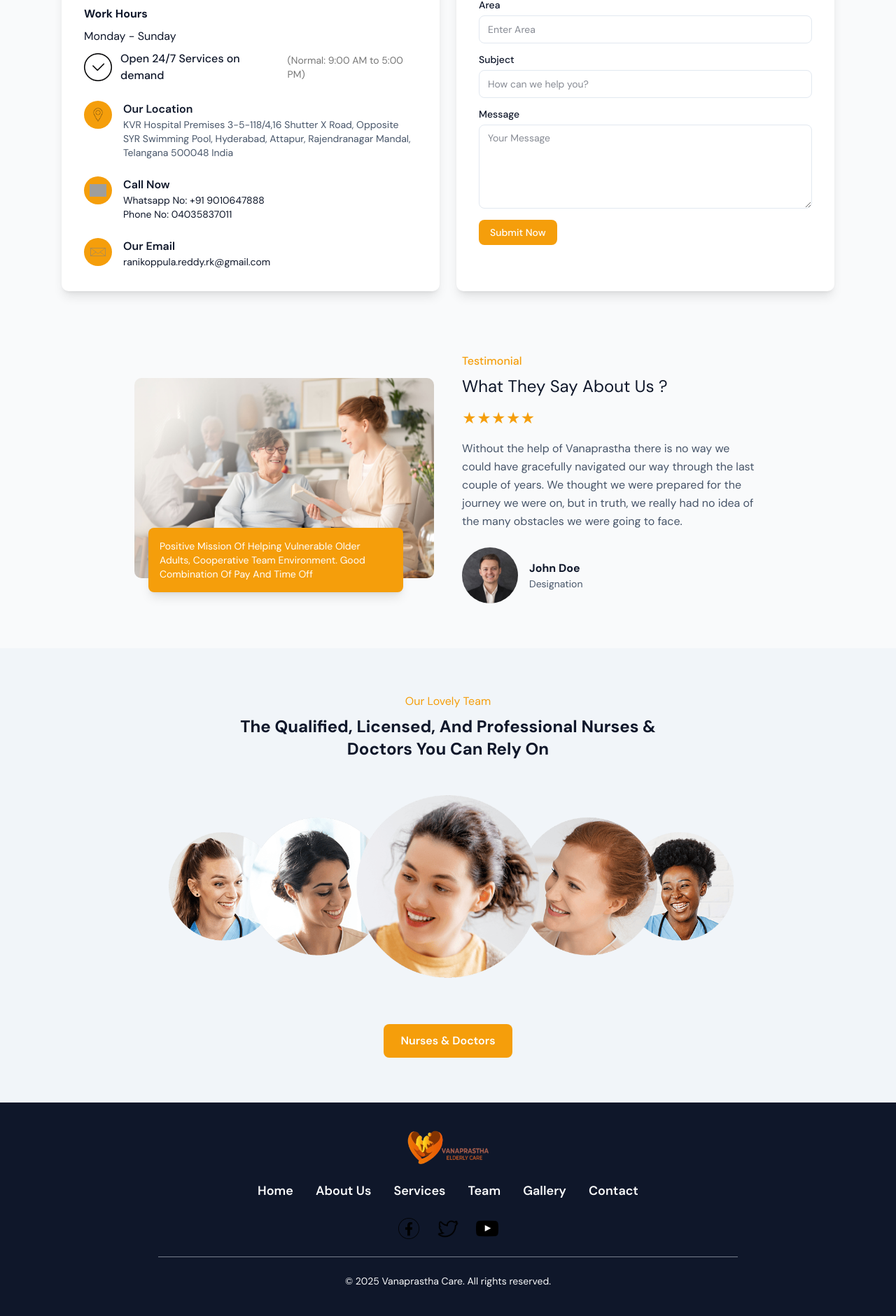
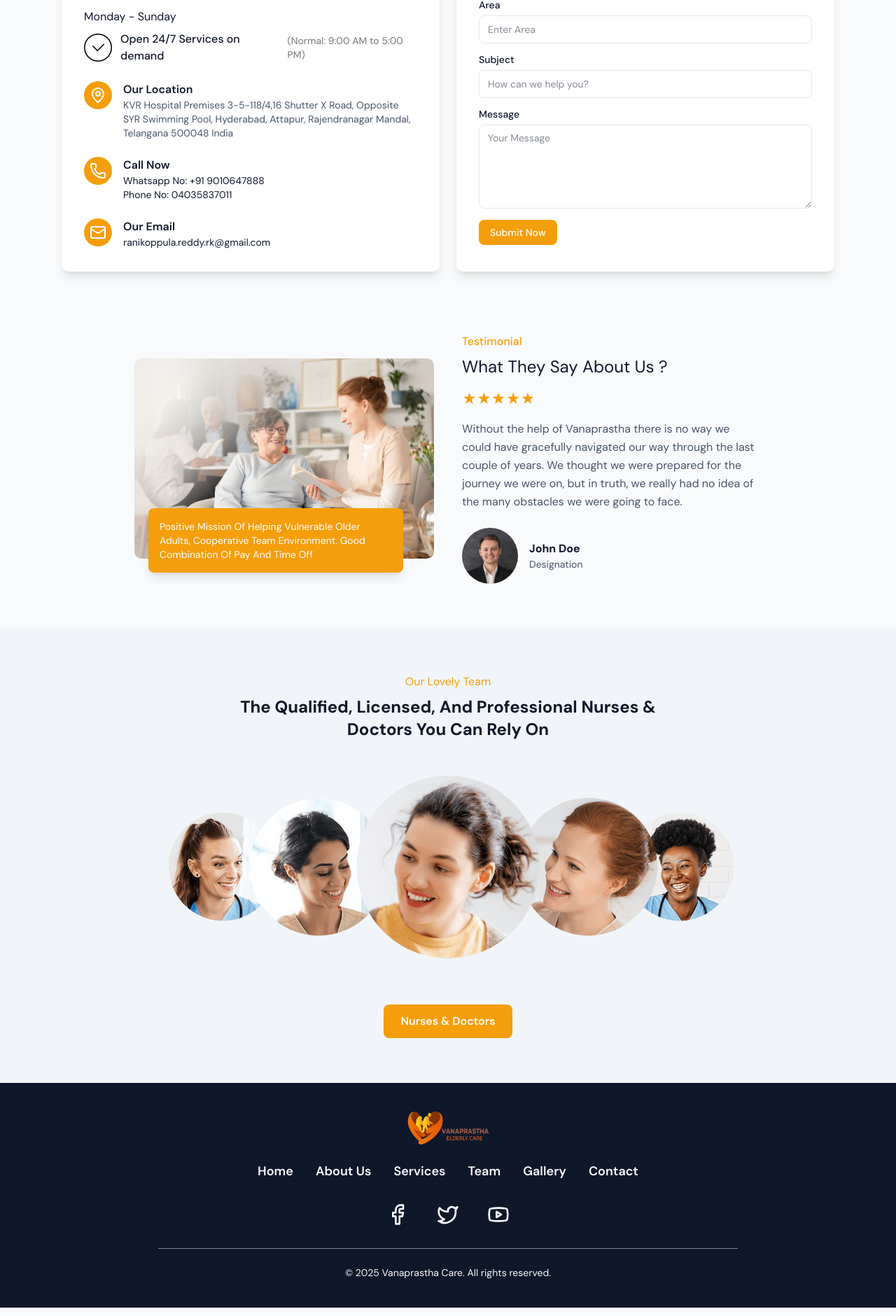
Before and after one commit to Sarthak68419/Vanaprastha, a Next.js app: page / in a window 1280 px wide. Shown: the part 2236-4116 px from the top of the page at 70% size. Built offline with nearby package versions, Linux system fonts and the light colour scheme; grey boxes are pictures that could not be loaded.

Commit message:
feat: Used superior lucide icons

```diff
--- a/src/app/contact/page.tsx
+++ b/src/app/contact/page.tsx
@@ -2,6 +2,7 @@ import React from 'react';
 import Image from 'next/image';
 import Footer from '../../components/Footer';
 import ContactForm from '@/components/ContactForm';
+import { MapPin, Phone, Mail } from 'lucide-react';
 
 export default function Contact() {
     return (
@@ -18,7 +19,7 @@ export default function Contact() {
                     <div className="prose prose-neutral max-w-none">
                         <h4 className="text-primary font-bold">Get In Touch</h4>
                         <h2 className="mt-2 text-3xl font-bold">
-                            Come & Be a Part Of Our New Family
+                            Come and be a part of our New Family
                         </h2>
                         <p className="mt-4">
                             Elderlycare is an umbrella term for a wide array of
@@ -47,12 +48,9 @@ export default function Contact() {
                     </div>
 
                     <div className="mt-6 flex items-start gap-4">
-                        <Image
-                            src="/images/home/location.jpg"
-                            alt="location"
-                            width={48}
-                            height={48}
-                        />
+                        <div className="bg-primary text-primary-foreground flex h-10 w-10 flex-shrink-0 items-center justify-center rounded-full">
+                            <MapPin className="h-6 w-6" aria-hidden />
+                        </div>
                         <div>
                             <h4 className="font-semibold">Our Location</h4>
                             <p className="text-sm">
@@ -65,12 +63,9 @@ export default function Contact() {
                     </div>
 
                     <div className="mt-6 flex items-start gap-4">
-                        <Image
-                            src="/images/whatsapp.jpg"
-                            alt="call"
-                            width={48}
-                            height={48}
-                        />
+                        <div className="bg-primary text-primary-foreground flex h-10 w-10 flex-shrink-0 items-center justify-center rounded-full">
+                            <Phone className="h-6 w-6" aria-hidden />
+                        </div>
                         <div>
                             <h4 className="font-semibold">Call Now</h4>
                             <p className="text-sm">
@@ -89,12 +84,9 @@ export default function Contact() {
                     </div>
 
                     <div className="mt-6 flex items-start gap-4">
-                        <Image
-                            src="/images/home/mail.jpg"
-                            alt="email"
-                            width={48}
-                            height={48}
-                        />
+                        <div className="bg-primary text-primary-foreground flex h-10 w-10 flex-shrink-0 items-center justify-center rounded-full">
+                            <Mail className="h-6 w-6" aria-hidden />
+                        </div>
                         <div>
                             <h4 className="font-semibold">Our Email</h4>
                             <p className="text-sm">
--- a/src/app/page.tsx
+++ b/src/app/page.tsx
@@ -6,6 +6,7 @@ import AboutSection from '../components/AboutSection';
 import { Badge } from '@/components/ui/badge';
 import { Button } from '@/components/ui/button';
 import ContactForm from '@/components/ContactForm';
+import { MapPin, Phone, Mail } from 'lucide-react';
 
 export default function Home() {
     return (
@@ -147,7 +148,7 @@ export default function Home() {
             <section className="mx-auto -mt-16 grid max-w-6xl grid-cols-1 gap-6 p-6 md:grid-cols-2">
                 <div className="bg-card text-card-foreground rounded-lg p-8 shadow-lg">
                     <h3 className="text-xl font-bold">
-                        Come & Be A Part Of Our New Family, Follow Your Dream
+                        Come and be a part of our New Family
                     </h3>
                     <p className="text-muted-foreground mt-3">
                         VANAPRASTHA is an umbrella term for a wide array of
@@ -176,12 +177,7 @@ export default function Home() {
 
                     <div className="mt-6 flex items-start gap-4">
                         <div className="bg-primary text-primary-foreground flex h-10 w-10 flex-shrink-0 items-center justify-center rounded-full">
-                            <Image
-                                src="/images/home/location.jpg"
-                                alt="Location Icon"
-                                width={24}
-                                height={24}
-                            />
+                            <MapPin className="h-6 w-6" aria-hidden />
                         </div>
                         <div>
                             <h5 className="font-semibold">Our Location</h5>
@@ -196,12 +192,7 @@ export default function Home() {
 
                     <div className="mt-6 flex items-start gap-4">
                         <div className="bg-primary text-primary-foreground flex h-10 w-10 flex-shrink-0 items-center justify-center rounded-full">
-                            <Image
-                                src="/images/whatsapp.jpg"
-                                alt="Phone Icon"
-                                width={24}
-                                height={24}
-                            />
+                            <Phone className="h-6 w-6" aria-hidden />
                         </div>
                         <div>
                             <h5 className="font-semibold">Call Now</h5>
@@ -214,12 +205,7 @@ export default function Home() {
 
                     <div className="mt-6 flex items-start gap-4">
                         <div className="bg-primary text-primary-foreground flex h-10 w-10 flex-shrink-0 items-center justify-center rounded-full">
-                            <Image
-                                src="/images/home/mail.jpg"
-                                alt="Email Icon"
-                                width={24}
-                                height={24}
-                            />
+                            <Mail className="h-6 w-6" aria-hidden />
                         </div>
                         <div>
                             <h5 className="font-semibold">Our Email</h5>
--- a/src/components/ContactForm.tsx
+++ b/src/components/ContactForm.tsx
@@ -21,7 +21,7 @@ const contactSchema = z.object({
     firstName: z.string().min(1, 'Required'),
     lastName: z.string().optional(),
     phone: z.string().min(1, 'Required'),
-    email: z.string().email('Invalid email').optional(),
+    email: z.email('Invalid email').optional(),
     area: z.string().optional(),
     subject: z.string().optional(),
     message: z.string().optional(),
--- a/src/components/Footer.tsx
+++ b/src/components/Footer.tsx
@@ -1,6 +1,7 @@
 import React from 'react';
 import Link from 'next/link';
 import Image from 'next/image';
+import { Facebook, Twitter, Youtube } from 'lucide-react';
 
 export default function Footer() {
     return (
@@ -52,25 +53,28 @@ export default function Footer() {
                     </li>
                 </ul>
 
-                <div className="mb-6 flex justify-center gap-6">
-                    <Image
-                        src="/images/facebook.jpg"
-                        alt="facebook"
-                        width={32}
-                        height={32}
-                    />
-                    <Image
-                        src="/images/twitter.jpg"
-                        alt="twitter"
-                        width={32}
-                        height={32}
-                    />
-                    <Image
-                        src="/images/youtube.jpg"
-                        alt="youtube"
-                        width={32}
-                        height={32}
-                    />
+                <div className="text-background mb-6 flex justify-center gap-6">
+                    <a
+                        href="#"
+                        aria-label="Facebook"
+                        className="rounded-full p-2 hover:opacity-90"
+                    >
+                        <Facebook className="h-8 w-8" />
+                    </a>
+                    <a
+                        href="#"
+                        aria-label="Twitter"
+                        className="rounded-full p-2 hover:opacity-90"
+                    >
+                        <Twitter className="h-8 w-8" />
+                    </a>
+                    <a
+                        href="#"
+                        aria-label="YouTube"
+                        className="rounded-full p-2 hover:opacity-90"
+                    >
+                        <Youtube className="h-8 w-8" />
+                    </a>
                 </div>
 
                 <hr className="border-border/50 mx-auto my-6 w-3/4 border-t" />
```
